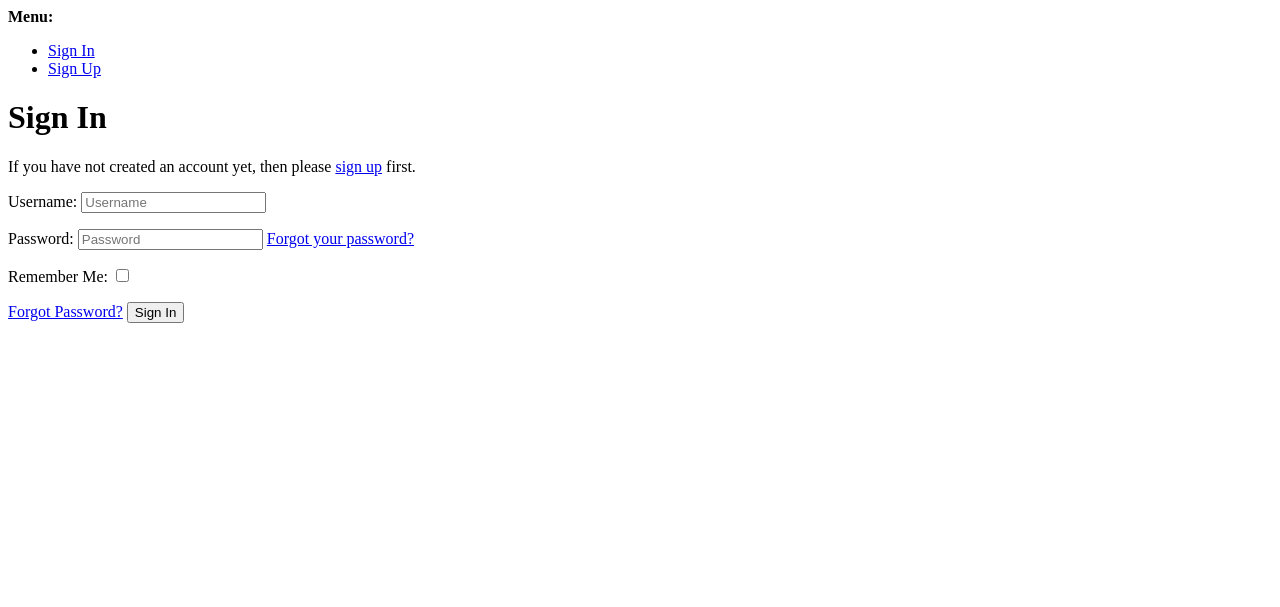
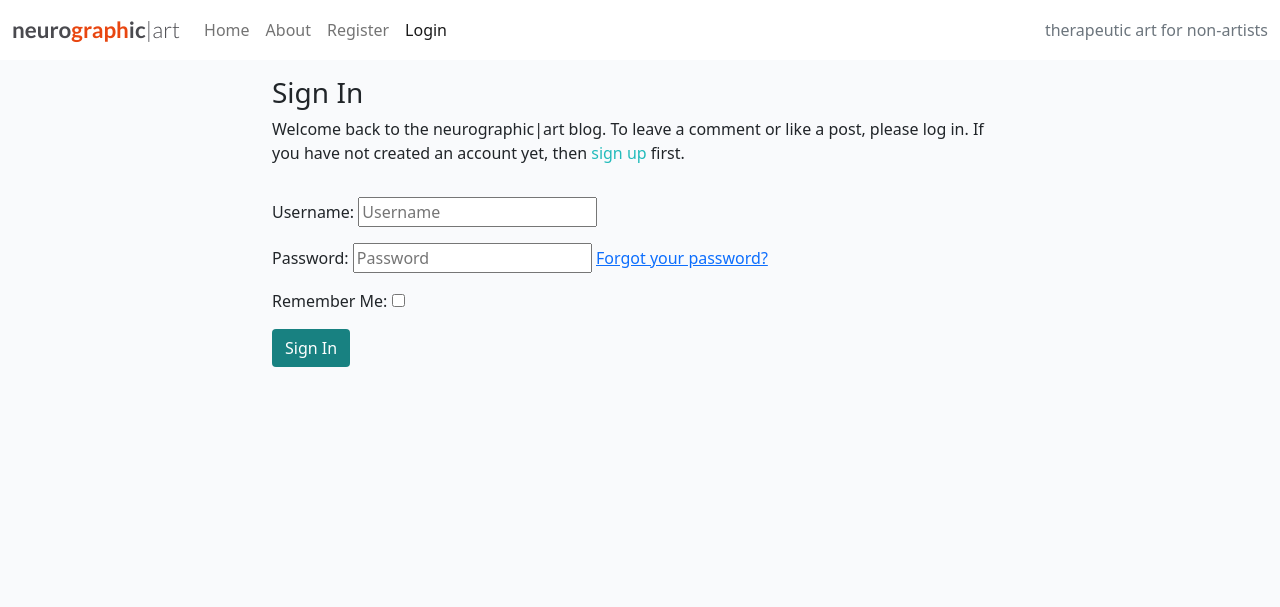
Before and after one commit to Silver25/neurographic-artist, a Django app: page /accounts/login/ in a window 1280 px wide. Shown: the top 607 px of the page. Run offline with Django 5.2, Linux system fonts and the light colour scheme; some libraries are stand-ins or nearby versions.

Commit message:
Replace existed code in login/out.html files with custom one

```diff
--- a/neurographic/settings.py
+++ b/neurographic/settings.py
@@ -27,7 +27,7 @@ TEMPLATES_DIR = os.path.join(BASE_DIR, 'templates')
 SECRET_KEY = 'django-insecure-_239m!$r2!9ehi__6$d%gw*4sh$g-m^-53x6b_1l4x9s_c%^b='
 
 # SECURITY WARNING: don't run with debug turned on in production!
-DEBUG = True
+DEBUG = False
 
 ALLOWED_HOSTS = ['127.0.0.1','.herokuapp.com']
 
--- a/templates/account/login.html
+++ b/templates/account/login.html
@@ -1,46 +1,33 @@
-{% extends "account/base.html" %}
+{% extends "base.html" %}
 
 {% load i18n %}
 {% load account socialaccount %}
 
-{% block head_title %}{% trans "Sign In" %}{% endblock head_title %}
+{% block head_title %}{% trans "Sign In" %}{% endblock %}
 
 {% block content %}
 
-<h1>{% trans "Sign In" %}</h1>
+<div class="container">
+    <div class="row">
+        <div class="col-md-8 mt-3 offset-md-2">
+            <h3>{% trans "Sign In" %}</h3>
 
-{% get_providers as socialaccount_providers %}
-
-{% if socialaccount_providers %}
-<p>{% blocktrans with site.name as site_name %}Please sign in with one
-of your existing third party accounts. Or, <a href="{{ signup_url }}">sign up</a>
-for a {{ site_name }} account and sign in below:{% endblocktrans %}</p>
-
-<div class="socialaccount_ballot">
-
-  <ul class="socialaccount_providers">
-    {% include "socialaccount/snippets/provider_list.html" with process="login" %}
-  </ul>
-
-  <div class="login-or">{% trans 'or' %}</div>
-
+            <p>{% blocktrans %}Welcome back to the neurographic|art blog. To leave a comment or like a post, please log in. If
+                you have not created an account yet, then <a class="link" href="{{ signup_url }}">sign up</a>
+                first.{% endblocktrans %}</p>
         </div>
-
-{% include "socialaccount/snippets/login_extra.html" %}
-
-{% else %}
-<p>{% blocktrans %}If you have not created an account yet, then please
-<a href="{{ signup_url }}">sign up</a> first.{% endblocktrans %}</p>
-{% endif %}
-
+    </div>
+    <div class="row">
+        <div class="col-md-8 mt-3 offset-md-2">
             <form class="login" method="POST" action="{% url 'account_login' %}">
                 {% csrf_token %}
                 {{ form.as_p }}
                 {% if redirect_field_value %}
                 <input type="hidden" name="{{ redirect_field_name }}" value="{{ redirect_field_value }}" />
                 {% endif %}
-  <a class="button secondaryAction" href="{% url 'account_reset_password' %}">{% trans "Forgot Password?" %}</a>
-  <button class="primaryAction" type="submit">{% trans "Sign In" %}</button>
+                <button class="btn btn-signup right" type="submit">{% trans "Sign In" %}</button>
             </form>
-
-{% endblock content %}
+        </div>
+    </div>
+</div>
+{% endblock %}
```
Also changed, not shown: templates/account/logout.html (+16 -8 lines). Lines whose indentation alone changed are shown as unchanged.
